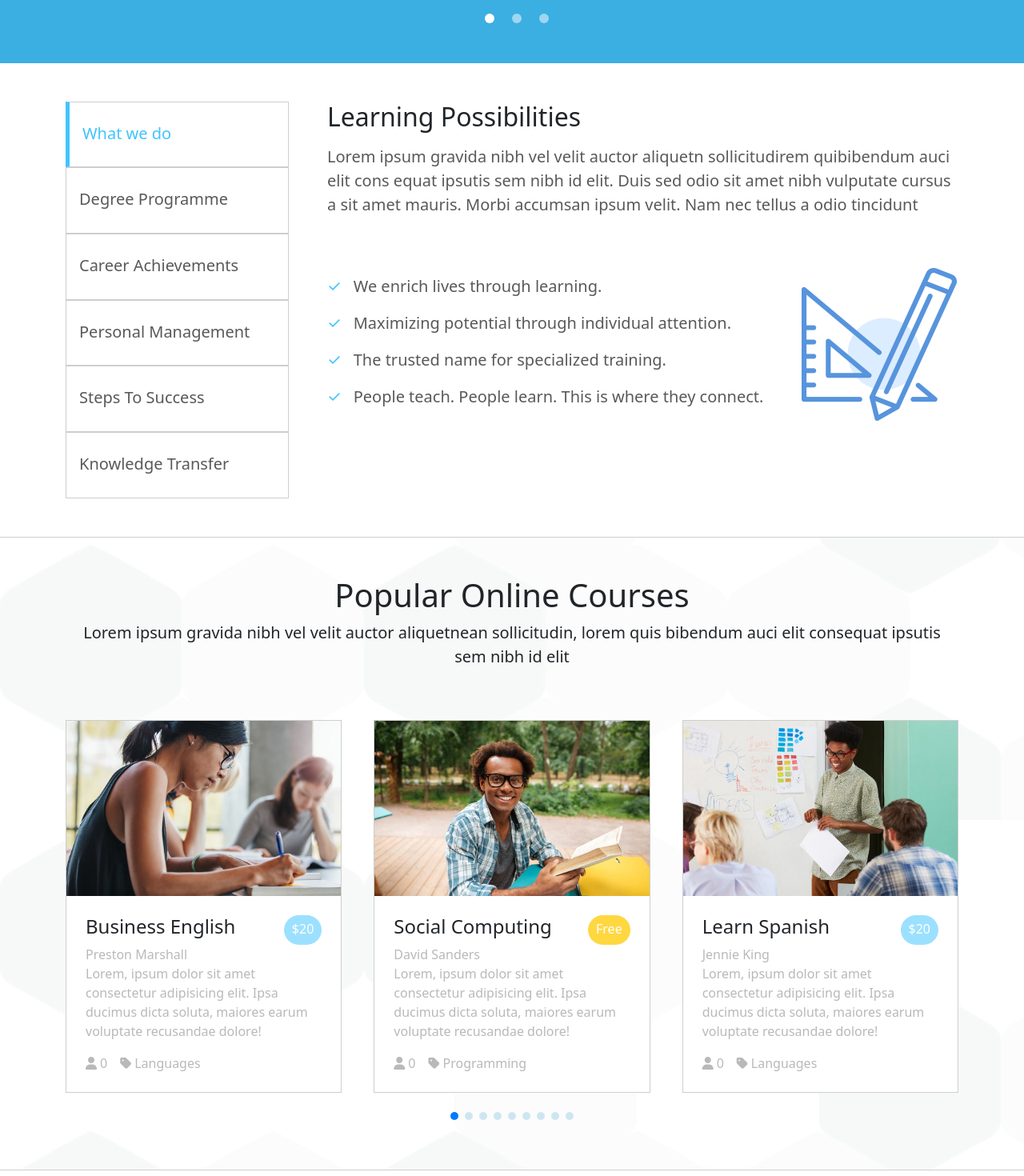
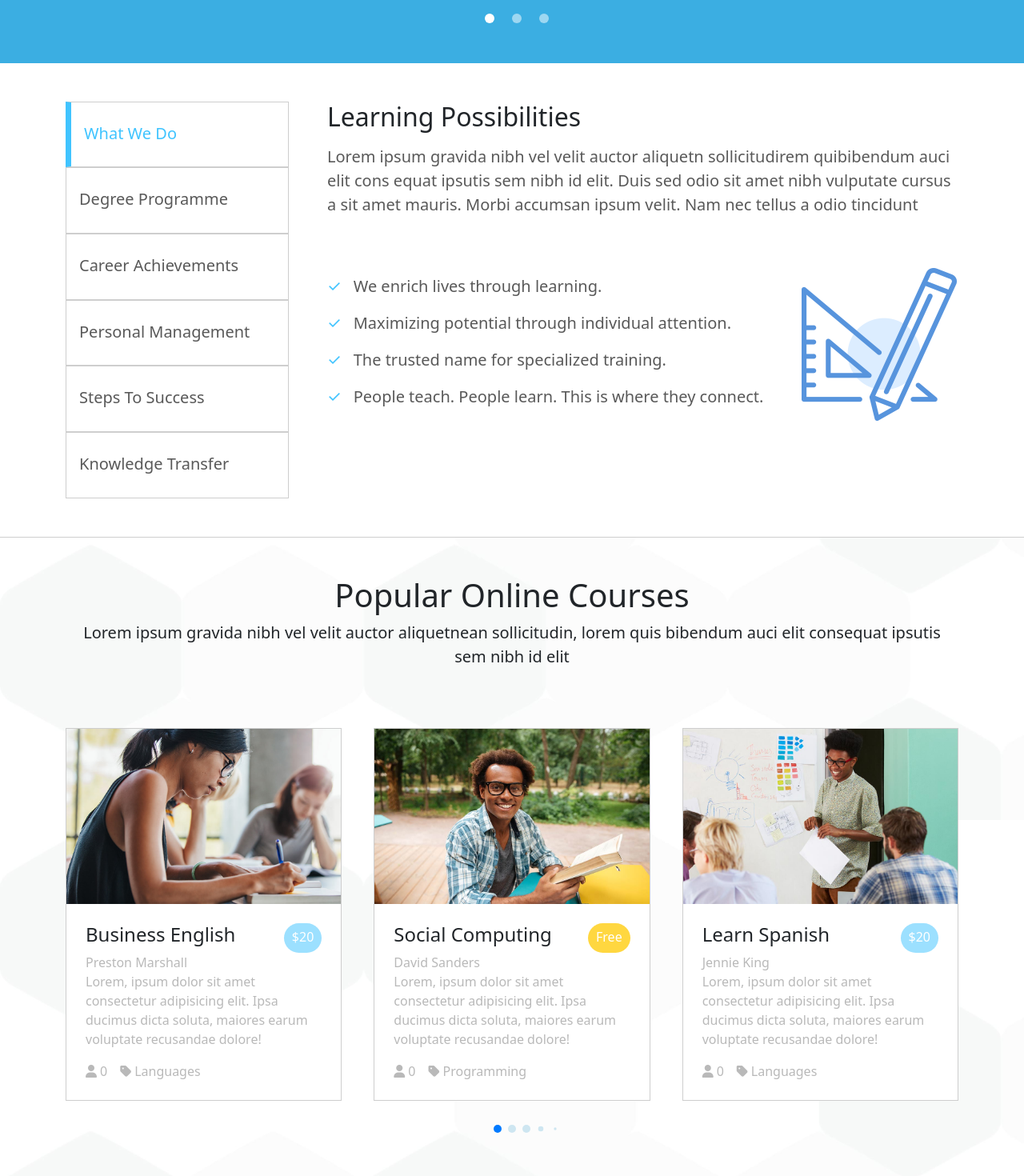
Before and after one commit to Hycarus/proj-html-vuejs, a Vue app: page / in a window 1280 px wide. Shown: the part 2640-4110 px from the top of the page at 80% size. Built offline with nearby package versions, Linux system fonts and the light colour scheme.

Commit message:
added hover effect on card

```diff
--- a/src/App.vue
+++ b/src/App.vue
@@ -1,6 +1,6 @@
 <template>
   <body>
-    <header class="position-fixed w-100" :class="{ 'my-bg-white': store.scrolled }">
+    <header class="position-fixed w-100" :class="{ 'my-bg-white my-border-bottom': store.scrolled }">
       <HeaderComponent />
     </header>
     <div id="carousel">
@@ -91,7 +91,8 @@
             ipsutis sem nibh id elit
           </p>
           <swiper id="my-pagination" :modules="modules" slides-per-view="3" :space-between="40"
-            :pagination="{ clickable: true }" :grabCursor="true" :loop="true" :navigation="true">
+            :pagination="{ clickable: true, dynamicBullets: true, dynamicMainBullets: 3 }" :grabCursor="true" :loop="true"
+            :navigation="true">
             <swiper-slide class="d-flex" v-for="element in store.section5Card">
               <CardSliderComponent :description="element.description" :category="element.category" :name="element.name"
                 :role="element.role" :price="element.price" :image="element.img" />
@@ -128,7 +129,11 @@
       <section id="section8" class="py-5">
         <div class="container">
           <swiper slidesPerView="5" :grabCursor="true" :spaceBetween="30" :loop="true" :navigation="true"
-            :modules="modules">
+            :modules="modules" :autoplay="{
+              delay: 2500,
+              disableOnInteraction: false,
+              pauseOnMouseEnter: true,
+            }">
             <swiper-slide v-for="client in store.sectionClient">
               <div><img :src="client" alt=""></div>
             </swiper-slide>
@@ -166,7 +171,7 @@ import CardSection6 from './components/CardSection6.vue';
 import { Swiper, SwiperSlide } from 'swiper/vue';
 import 'swiper/scss';
 import 'swiper/scss/pagination';
-import { Pagination } from 'swiper/modules';
+import { Pagination, Navigation, Autoplay } from 'swiper/modules';
 import CardSliderComponent from './components/CardSliderComponent.vue';
 import Section4 from './components/Section4.vue'
 import CarouselMid from './components/CarouselMid.vue';
@@ -195,7 +200,7 @@ export default {
       pallino1Flag: true,
       pallino2Flag: false,
       pallino3Flag: false,
-      modules: [Pagination],
+      modules: [Pagination, Autoplay, Navigation],
       click: false,
     }
   },
@@ -249,6 +254,10 @@ body {
 
 .my-text-grey {
   color: $text_grey;
+}
+
+.my-border-bottom {
+  border-bottom: 1px solid $text_light_grey;
 }
 
 header {
@@ -332,6 +341,7 @@ header {
   display: flex;
   justify-content: center;
   align-items: center;
+  padding-top: 10px;
 }
 
 
--- a/src/components/CardSliderComponent.vue
+++ b/src/components/CardSliderComponent.vue
@@ -1,6 +1,10 @@
 <template>
-    <div class="my-border mb-5">
-        <div>
+    <div class="my-border mb-5 my-card">
+        <div class="position-relative">
+            <div class="position-absolute my-heart">
+                <i class="fa-regular fa-heart my-text-white"></i>
+            </div>
+            <div class="my-bg-black position-absolute "></div>
             <img class="w-100" :src="image" :alt="role">
         </div>
         <div class="p-4">
@@ -8,13 +12,17 @@
                 <h4>{{ role }}</h4>
                 <span class="my-text-white" :class="(price === 'Free' ? 'yellow-pill' : 'blue-pill')">{{ price }}</span>
             </div>
-            <div class="my-text-grey">{{ name }}</div>
+            <div class="my-text-grey hover-dark-grey">{{ name }}</div>
             <p class="my-text-grey">{{ description }}</p>
-            <div class="my-text-grey">
-                <i class="fa-solid fa-user"></i>
-                <span class="pe-3 ps-1">0</span>
-                <i class="fa-solid fa-tag"></i>
-                <span class="pe-3 ps-1">{{ category }}</span>
+            <div class="my-text-grey d-flex">
+                <div>
+                    <i class="fa-solid fa-user"></i>
+                    <span class="pe-3 ps-1">0</span>
+                </div>
+                <div class="hover-dark-grey">
+                    <i class="fa-solid fa-tag"></i>
+                    <span class="pe-3 ps-1">{{ category }}</span>
+                </div>
             </div>
         </div>
     </div>
@@ -69,4 +77,55 @@ export default {
     border-radius: 20px;
     padding: 5px 10px;
 }
+
+
+.my-card {
+    transition: all 0.3s;
+
+    h4 {
+        transition: all 0.3s;
+
+        &:hover {
+            color: $text_light_blue;
+        }
+    }
+
+    .hover-dark-grey {
+        transition: all 0.3s;
+
+        &:hover {
+            color: $text_dark_grey;
+        }
+    }
+
+    &:hover {
+        transform: translate(0, -10px);
+    }
+
+    .my-bg-black {
+        top: 0;
+        bottom: 0;
+        left: 0;
+        right: 0;
+        z-index: 300;
+        transition: all 0.3s;
+    }
+
+    .my-heart {
+        opacity: 0;
+        right: 10px;
+        top: 5px;
+        z-index: 400;
+        transition: all 0.3s;
+    }
+
+    &:hover .my-heart {
+        opacity: 1;
+
+    }
+
+    &:hover .my-bg-black {
+        background-color: rgba(0, 0, 0, 0.19);
+    }
+}
 </style>
--- a/src/components/Section4.vue
+++ b/src/components/Section4.vue
@@ -4,7 +4,7 @@
             <ul class=" list-unstyled h-100 my-text-dark-grey">
                 <li class="h-calc ps-3" :class="{ 'active': liFlag1 }"
                     @click="liFlag1 = true, liFlag2 = false, liFlag3 = false, liFlag4 = false, liFlag5 = false, liFlag6 = false">
-                    What we do</li>
+                    What We Do</li>
                 <li class="h-calc ps-3" :class="{ 'active': liFlag2 }"
                     @click="liFlag1 = false, liFlag2 = true, liFlag3 = false, liFlag4 = false, liFlag5 = false, liFlag6 = false">
                     Degree Programme</li>
@@ -204,13 +204,13 @@ export default {
 
     &:hover {
         color: $text_light_blue;
-        border-left: 5px solid $text_light_blue;
+        border-left: 7px solid $text_light_blue;
     }
 }
 
 .active {
     color: $text_light_blue;
-    border-left: 5px solid $text_light_blue;
+    border-left: 7px solid $text_light_blue;
 }
 
 .lista-personalizzata::before {
```
